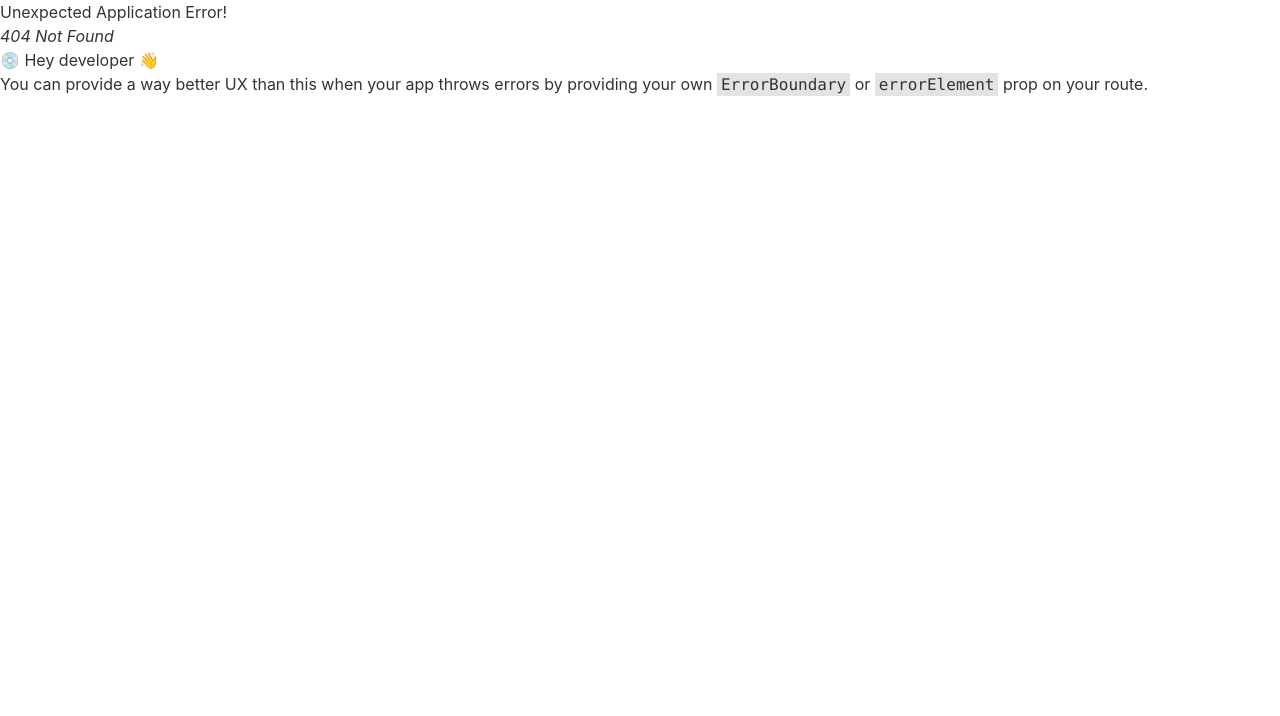
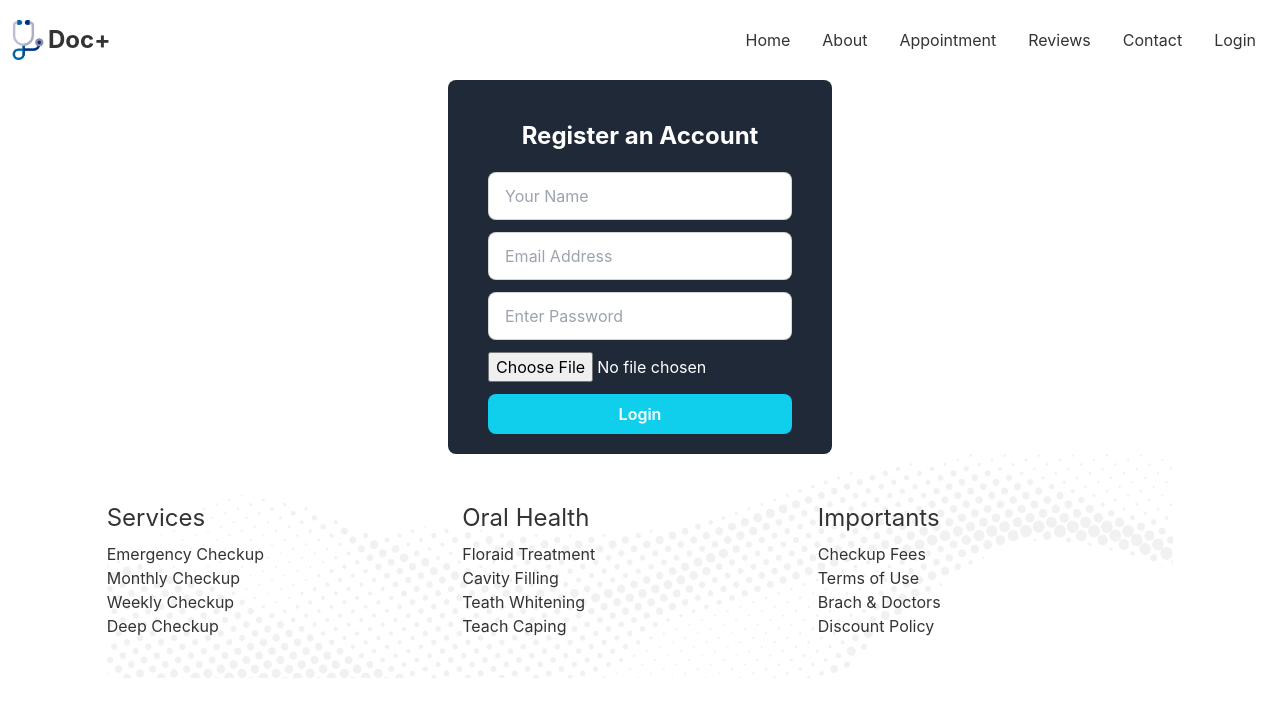
Before and after one commit to saadhossain/docplus, a React (Create React App) app: page /login in a window 1280 px wide. Before the commit this address had no page. Shown: the top 716 px of the page. Built offline with nearby package versions, Linux system fonts and the light colour scheme.

Commit message:
Login with email and password added

```diff
--- a/package.json
+++ b/package.json
@@ -8,9 +8,11 @@
     "@testing-library/user-event": "^13.5.0",
     "daisyui": "^2.39.1",
     "date-fns": "^2.29.3",
+    "firebase": "^9.14.0",
     "react": "^18.2.0",
     "react-day-picker": "^8.3.6",
     "react-dom": "^18.2.0",
+    "react-hook-form": "^7.39.4",
     "react-icons": "^4.6.0",
     "react-router-dom": "^6.4.3",
     "react-scripts": "5.0.1",
--- a/src/Components/Header/Header.js
+++ b/src/Components/Header/Header.js
@@ -23,10 +23,10 @@ const Header = () => {
                             {navItems}
                         </ul>
                     </div>
-                    <div className='lg:flex items-center hidden'>
-                    <img src={logo} alt='' className='w-10' />
-                    <h1 className='text-2xl font-bold text-doc'>Doc+</h1>
-                </div>
+                    <Link to='/' className='lg:flex items-center hidden'>
+                        <img src={logo} alt='' className='w-10' />
+                        <h1 className='text-2xl font-bold text-doc'>Doc+</h1>
+                    </Link>
                 </div>
                 <div className='flex items-center lg:hidden'>
                     <img src={logo} alt='' className='w-10' />
--- a/src/Components/Pages/Appointment/AvailableAppointments/DisplayAppointsOptions.js
+++ b/src/Components/Pages/Appointment/AvailableAppointments/DisplayAppointsOptions.js
@@ -22,6 +22,7 @@ const DisplayAppointsOptions = ({ appointmentOption, setBookingDetails, bookingD
             phone
         }
         console.log(bookingDetails);
+        form.reset()
     }
     return (
         <div className='p-5 shadow-2xl rounded-xl flex flex-col gap-2'>
--- /dev/null
+++ b/src/Components/Pages/Login/Login.js
@@ -0,0 +1,60 @@
+import React, { useContext, useState } from 'react';
+import { useForm } from 'react-hook-form';
+import { AuthContext } from '../../../Context/AuthProvider';
+
+const Login = () => {
+    const {createuser} = useContext(AuthContext);
+    const [profileImage, setProfileImage] = useState();
+    const { register, handleSubmit } = useForm();
+    const onSubmit = data => {
+        //Get the file from the input
+        const image = data.image[0];
+        const formData = new FormData()
+        formData.append('image', image);
+        //Save file to the imgbb server
+        const url = 'https://api.imgbb.com/1/upload?key=ee7085d23184f77801d3c6950c563d75';
+        fetch(url, {
+            method: 'POST',
+            body: formData
+        })
+            .then(res => res.json())
+            .then(data => setProfileImage(data.data.url))
+            .catch(err => console.error(err))
+
+        //Get other forms value;
+        const name = data.fullName;
+        const email = data.email;
+        const password = data.password;
+        // console.log(name, email, password);
+        //Create a user using email and password
+        createuser(email, password)
+        .then((result) => {
+            const user = result.user;
+            console.log(user);
+        })
+        .catch(err => console.error(err))
+
+    };
+
+    return (
+        <div className='w-96 mx-auto bg-gray-800 text-white py-5 px-10 rounded-lg'>
+            <h1 className='text-2xl font-bold text-center my-5'>Register an Account</h1>
+            <form onSubmit={handleSubmit(onSubmit)} className='flex flex-col gap-3'>
+                <input {...register("fullName")} type="text" placeholder="Your Name" className="input w-full max-w-xs input-bordered text-gray-900" />
+                <input {...register("email")} type="email" placeholder="Email Address" className="input w-full max-w-xs input-bordered text-gray-900" />
+                <input {...register("password")} type="password" placeholder="Enter Password" className="input w-full max-w-xs input-bordered text-gray-900" />
+                {
+                    profileImage ?
+                        <div className='flex items-center gap-3'>
+                            <img src={profileImage} alt='' className='w-14 rounded-full' />
+                            <p className='text-lg font-semibold'>Profile Picture</p>
+                        </div>
+                        : <input {...register('image')} type="file" id="profile" />
+                }
+                <button className='bg-primary py-2 text-center rounded-lg text-white font-semibold' type='submit'>Login</button>
+            </form>
+        </div>
+    );
+};
+
+export default Login;
--- /dev/null
+++ b/src/Context/AuthProvider.js
@@ -0,0 +1,26 @@
+import React, { createContext } from 'react';
+import app from '../Firebase/firebase.config';
+import {createUserWithEmailAndPassword, getAuth} from 'firebase/auth'
+
+//Create Context
+export const AuthContext = createContext()
+const AuthProvider = ({children}) => {
+    //Create a Auth firebase authetication
+    const auth = getAuth(app);
+
+    // const create a Account
+    const createuser = (email, password) => {
+        return createUserWithEmailAndPassword(auth, email, password)
+    }
+    //User and Context infor
+    const userInfo = {createuser}
+    return (
+        <div>
+            <AuthContext.Provider value={userInfo}>
+                {children}
+            </AuthContext.Provider>
+        </div>
+    );
+};
+
+export default AuthProvider;
--- /dev/null
+++ b/src/Firebase/firebase.config.js
@@ -0,0 +1,18 @@
+// Import the functions you need from the SDKs you need
+import { initializeApp } from "firebase/app";
+// TODO: Add SDKs for Firebase products that you want to use
+// https://firebase.google.com/docs/web/setup#available-libraries
+
+// Your web app's Firebase configuration
+const firebaseConfig = {
+  apiKey: process.env.REACT_APP_apiKey,
+  authDomain: process.env.REACT_APP_authDomain,
+  projectId: process.env.REACT_APP_projectId,
+  storageBucket: process.env.REACT_APP_storageBucket,
+  messagingSenderId: process.env.REACT_APP_messagingSenderId,
+  appId: process.env.REACT_APP_appId,
+};
+
+// Initialize Firebase
+const app = initializeApp(firebaseConfig);
+export default app
--- a/src/Routers/routes.js
+++ b/src/Routers/routes.js
@@ -1,6 +1,7 @@
 import { createBrowserRouter } from "react-router-dom";
 import Appointment from "../Components/Pages/Appointment/Appointment";
 import Home from "../Components/Pages/Home/Home";
+import Login from "../Components/Pages/Login/Login";
 import Main from "../Layout/Main";
 
 export const routes = createBrowserRouter([
@@ -15,6 +16,10 @@ export const routes = createBrowserRouter([
             {
                 path: '/appointment',
                 element:<Appointment></Appointment>
+            },
+            {
+                path: '/login',
+                element: <Login></Login>
             }
         ]
     }
--- a/src/index.js
+++ b/src/index.js
@@ -4,11 +4,14 @@ import './index.css';
 import App from './App';
 import reportWebVitals from './reportWebVitals';
 import 'react-day-picker/dist/style.css';
+import AuthProvider from './Context/AuthProvider';
 
 const root = ReactDOM.createRoot(document.getElementById('root'));
 root.render(
   <React.StrictMode>
+    <AuthProvider>
     <App />
+    </AuthProvider>
   </React.StrictMode>
 );
 
```
Also changed, not shown: 1 other file (tests, documents, lock files or other folders).
